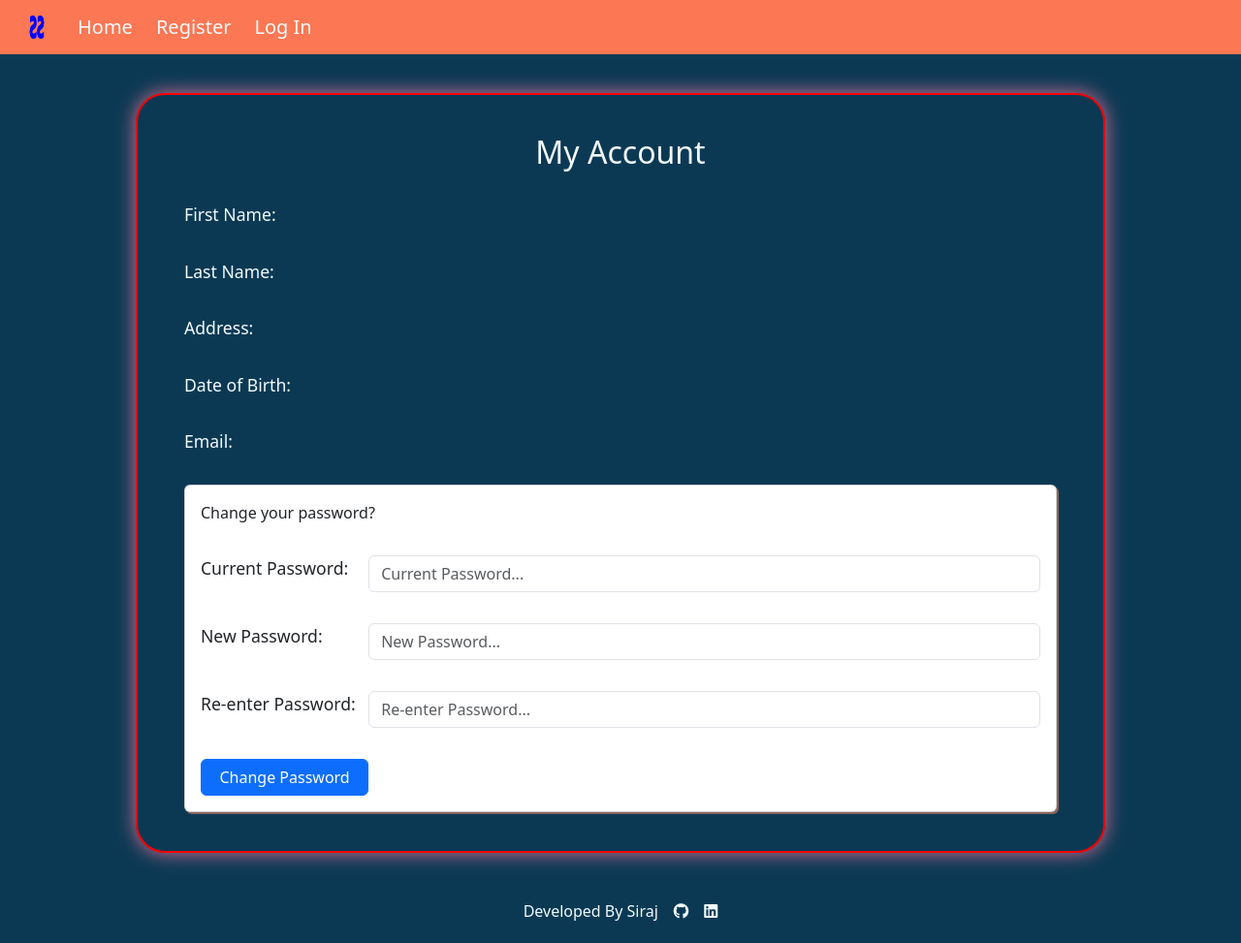
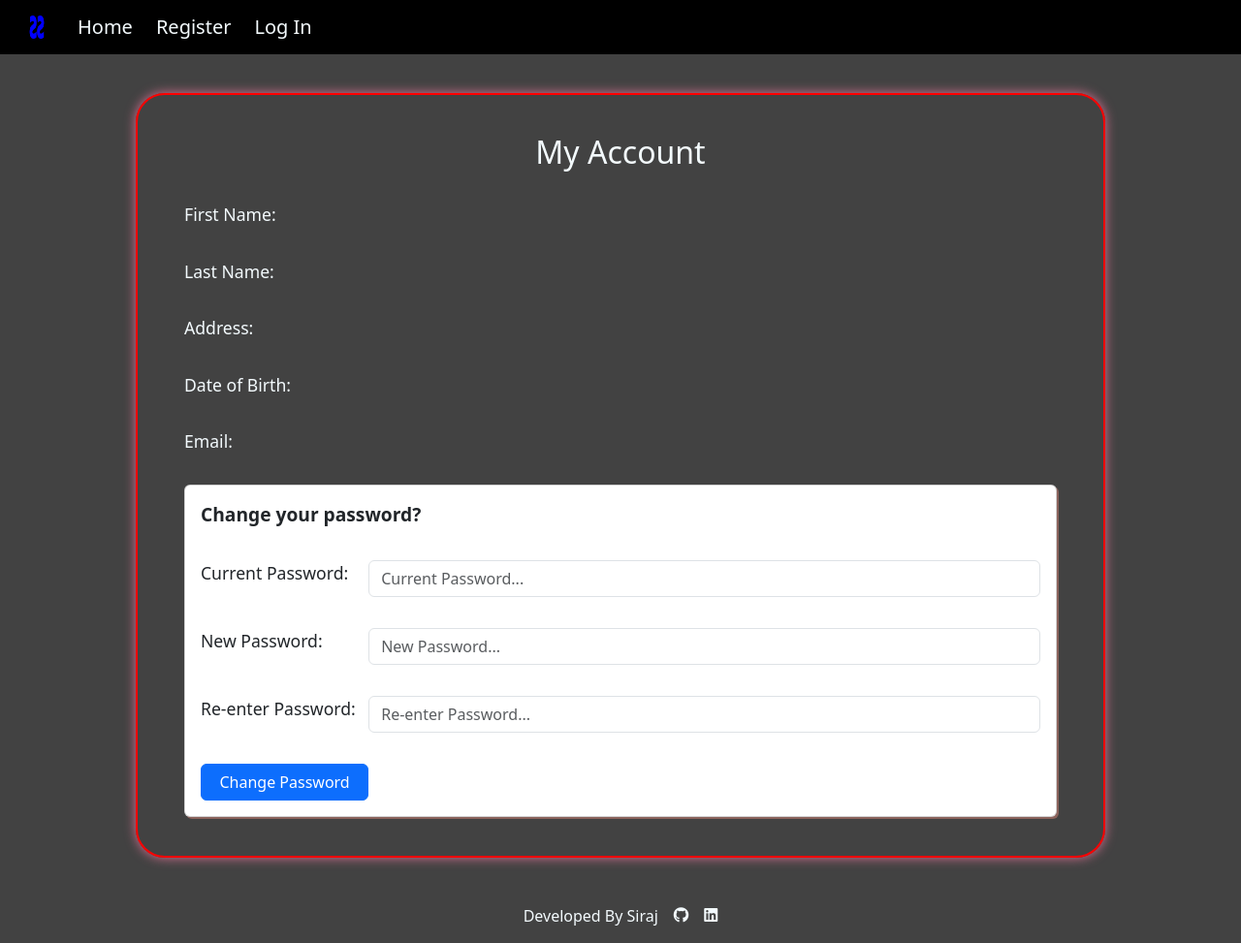
Before and after one commit to sirajms5/Clothing-Store, a PHP site: page /profile.html in a window 1280 px wide. Shown: the whole page at 97% size. Before the commit the page ends 950 px from the top, so only its background shows below. Run offline with PHP 8.4, Linux system fonts and the light colour scheme; data that the repository does not hold is empty; some libraries are stand-ins or nearby versions.

Commit message:
css adjustments

```diff
--- a/script/login.js
+++ b/script/login.js
@@ -30,7 +30,8 @@ loginButton.addEventListener("click", (event) => {
                     emailError.innerText = "Email is not registered."
                     emailError.style.display = "inline";
                 } else if (xmlHttpRequest.responseText == "wrong password") {
-                    passwordError.innerText = "Wrong Password."
+                    emailError.style.display = "none";
+                    passwordError.innerText = "Wrong Password.";
                     passwordError.style.display = "inline";
                 } else {
                     let result = xmlHttpRequest.responseText.split("-");
--- a/styles/style.css
+++ b/styles/style.css
@@ -1,20 +1,17 @@
 :root {
   --salt: #f3fafd;
-  --prussian-blue: #0B3954;
-  --metalic-seaweed: #087E8B;
-  --pale-yellow: #F0F3BD;
 }
 
 .master {
   margin: 0 0 0 0;
   padding: 0;
-  background-color: var(--prussian-blue);
+  background-color: #424242;
   color: var(--salt, white);
   overflow-x: hidden;
 }
 
 #nav-bar {
-  background-color: #FC7753 !important;
+  background-color: black !important;
   position: fixed;
   width: 100%;
   display: flex;
@@ -55,12 +52,11 @@
   cursor: pointer;
   padding: initial;
   margin-left: 1.5rem;
-  /* adjust it in small window */
+  transition: 0.5s;
 }
 
 .nav-bar-item:hover {
-  color: black;
-  transition: 1s;
+  color: lightblue;
 }
 
 #shopping-cart {
@@ -139,8 +135,13 @@
   margin-left: auto;
   margin-right: auto;
   max-width: 19rem;
-  border: 1px solid #8B635C !important;
-  box-shadow: 2px 2px #8B635C;
+  border: 1px solid black !important;
+  box-shadow: 2px 2px black;
+}
+
+.card-title {
+  font-weight: bold;
+  font-size: 1.2rem;
 }
 
 .card-img-top {
@@ -173,7 +174,7 @@
 #profile-section {
   border: 2px solid red;
   border-radius: 30px;
-  box-shadow: 0px 0px 20px palevioletred;
+  box-shadow: 0px 0px 12px palevioletred;
   padding: 2.5rem 3rem 2.5rem 3rem;
   width: 1000px;
 }
```
